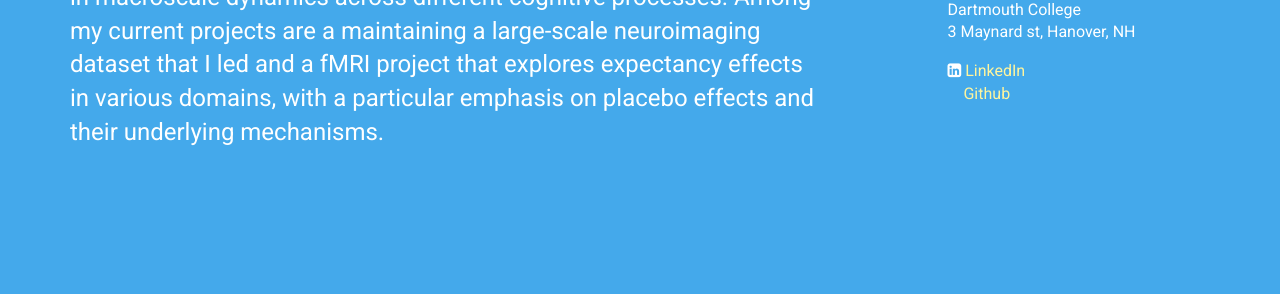
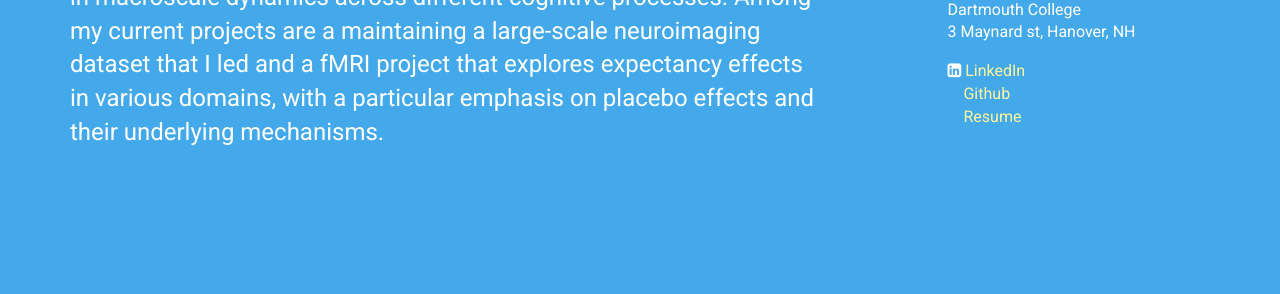
Before and after one commit to jungheejung/jungheejung.github.io, a Jekyll site: the page built from index.html, in a window 1280 px wide and 900 px high. Shown: the part 388-682 px from the top of the window. Built offline with Jekyll 4.4.1, drawn with Linux system fonts in a browser that asks for light colours; nearby versions of some CDN libraries.

Commit message:
DEV: update cv

```diff
--- a/_data/personal.yml
+++ b/_data/personal.yml
@@ -23,6 +23,9 @@ profiles:
   - network: Github
     username: jungheejung
     url: https://github.com/jungheejung
+  - network: Resume
+    username: jungheejung
+    url: https://github.com/jungheejung/jungheejung.github.io/blob/master/img/CV.pdf
 
 intro:
   title: Hello!
--- a/_layouts/albertine.html
+++ b/_layouts/albertine.html
@@ -113,6 +113,8 @@ It is threatened by habitat loss.
               <i class="fa fa-twitter-square"></i>
             {% elsif profile.network == 'Github' %}
             <i class="fa-brands fa-github"></i>
+            {% elsif profile.network == 'Resume' %}
+            <i class="fa-solid fa-file"></i>
             {% endif %}
             <a href="{{ profile.url }}">
               {{ profile.network }}
```
Also changed, not shown: 1 other file.
